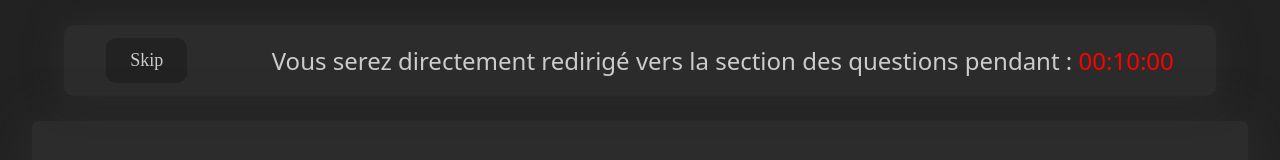
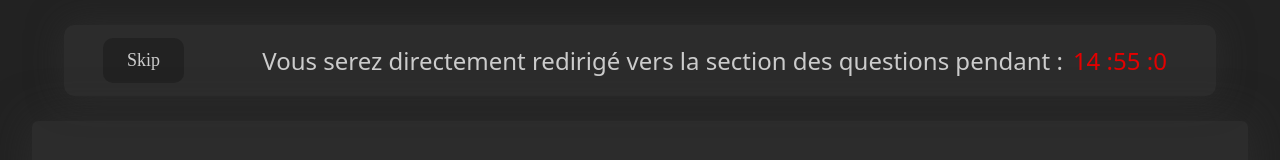
Before and after one commit to MoemenKarmaoui/MoemenKarmaoui.github.io, a plain HTML site: page pages/reading/read.html in a window 1280 px wide. Shown: the top 160 px of the page. Drawn offline with Linux system fonts and the light colour scheme.

Commit message:
update 1.3
1. added timer to the read page
2. change some fonts
3. fixed bugs

```diff
--- a/pages/reading/read.css
+++ b/pages/reading/read.css
@@ -111,6 +111,20 @@ h2 {
     font: 24px bold;
     font-family: system-ui, -apple-system, BlinkMacSystemFont, 'Segoe UI', Roboto, Oxygen, Ubuntu, Cantarell, 'Open Sans', 'Helvetica Neue', sans-serif;
 }
+.toolbar div{
+    display: flex;
+    justify-content: center;
+    align-items: center;
+}
 span{
-    color: red;
+    display: flex;
+    justify-content: space-between;
+    align-items: center;
+    margin: 0px 10px 0px 10px;
 }
+span h2{
+    color: #e40000;
+    font: 24px bold;
+    font-family: system-ui, -apple-system, BlinkMacSystemFont, 'Segoe UI', Roboto, Oxygen, Ubuntu, Cantarell, 'Open Sans', 'Helvetica Neue', sans-serif;
+
+}
--- a/pages/reading/read.html
+++ b/pages/reading/read.html
@@ -10,7 +10,9 @@
         <div class="toolbar">
             <a href="../qeution/q.html" class="skip">Skip</a>
             <div>
-                <h2>Vous serez directement redirigé vers la section des questions pendant : <span class="timer">00:10:00</span></h2>
+                <h2>Vous serez directement redirigé vers la section des questions pendant : </h2>
+                <span class="timer"><h2 class="min"></h2><h2 class="sec"></h2><h2 class="ms"></h2></span>
+
             </div>
         </div>
         <div class="elements_container">
@@ -31,9 +33,23 @@
         document.querySelector("#title").textContent = localStorage.getItem("titleValue");
         document.querySelector(".TheNovel").textContent = localStorage.getItem("NovelValue");
         document.querySelector("#ProfilePic").src = localStorage.getItem("PictureValue");
-        setTimeout(function() {
-            window.location.href = "../qeution/q.html"
-        },600000);
+        let countdawn = 900000;
+        let startTime = Date.now();
+        let count  = setInterval(() => {
+            let currentTime = Date.now();
+            let time= currentTime - startTime;
+            let current = countdawn - time;
+            let min = Math.floor(current / ( 1000 * 60));
+            let sec =  Math.floor(current % (1000*60) / 1000 );
+            let ms = Math.floor(current % (1000*60) % 1000 );
+            document.querySelector(".min").textContent = min + " : ";
+            document.querySelector(".sec").textContent = sec + " : ";
+            document.querySelector(".ms").textContent = ms;
+            if ( current < 0){
+                clearInterval(count);
+                window.location.href = "../qeution/q.html"
+            }
+        },1);
     </script>
 </body>
 </html>
```
Also changed, not shown: pages/storys/story4.html (+4 -4 lines).
